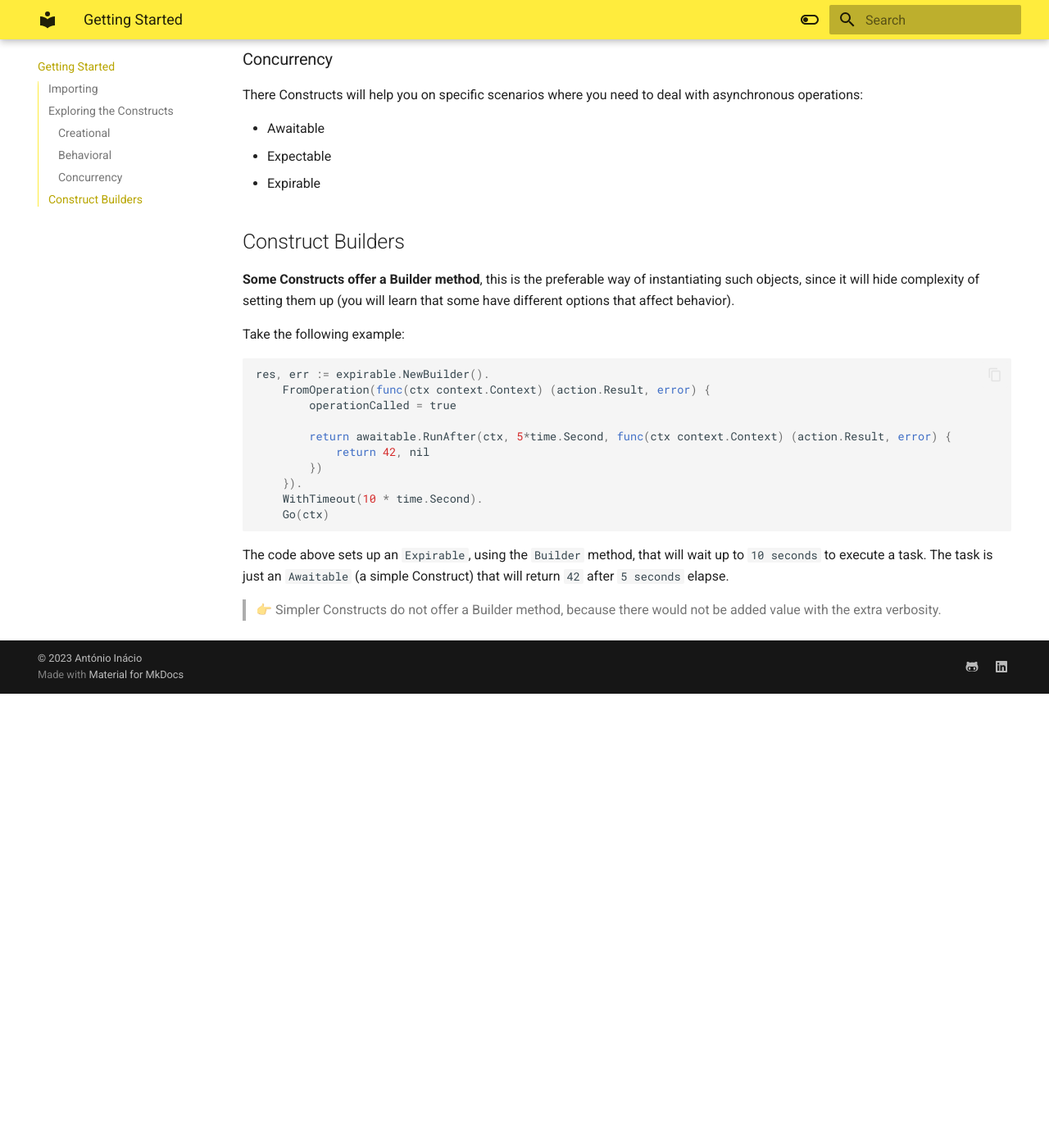
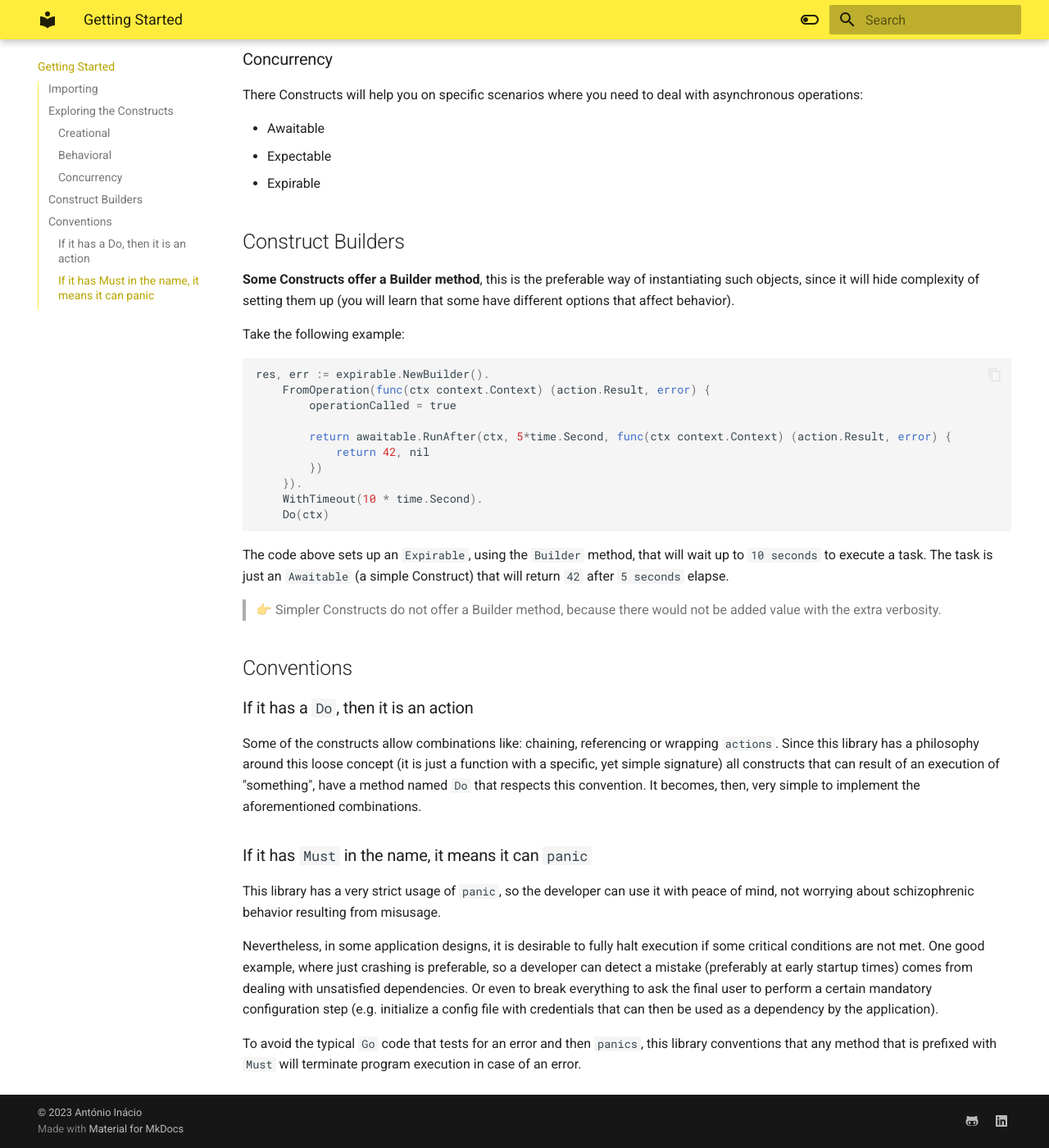
Before and after one commit to a-inacio/edt-go, an MkDocs documentation site: the page built from docs/getting-started.md, in a window 1280 px wide and 1400 px high, scrolled down 1029 px. Shown: the whole window at 82% size. Built offline with MkDocs 1.6.1 and Material for MkDocs 9.7.7, drawn with Linux system fonts in a browser that asks for light colours; before the commit the page ends 1875 px from its top, so only the background shows below that.

Commit message:
docs: Conventions

````diff
--- a/docs/getting-started.md
+++ b/docs/getting-started.md
@@ -55,10 +55,25 @@ res, err := expirable.NewBuilder().
         })
     }).
     WithTimeout(10 * time.Second).
-    Go(ctx)
+    Do(ctx)
 ```
 
 The code above sets up an `Expirable`, using the `Builder` method, that will wait up to `10 seconds` to execute a task.
 The task is just an `Awaitable` (a simple Construct) that will return `42` after `5 seconds` elapse.
 
 > 👉 Simpler Constructs do not offer a Builder method, because there would not be added value with the extra verbosity.
+
+## Conventions
+
+### If it has a `Do`, then it is an action
+
+Some of the constructs allow combinations like: chaining, referencing or wrapping `actions`. Since this library has a philosophy around this loose concept (it is just a function with a specific, yet simple signature) all constructs that can result of an execution of "something", have a method named `Do` that respects this convention. It becomes, then, very simple to implement the aforementioned combinations.
+
+### If it has `Must` in the name, it means it can `panic`
+
+This library has a very strict usage of `panic`, so the developer can use it with peace of mind, not worrying about schizophrenic behavior resulting from misusage.
+
+Nevertheless, in some application designs, it is desirable to fully halt execution if some critical conditions are not met.
+One good example, where just crashing is preferable, so a developer can detect a mistake (preferably at early startup times) comes from dealing with unsatisfied dependencies. Or even to break everything to ask the final user to perform a certain mandatory configuration step (e.g. initialize a config file with credentials that can then be used as a dependency by the application).
+
+To avoid the typical `Go` code that tests for an error and then `panics`, this library conventions that any method that is prefixed with `Must` will terminate program execution in case of an error.
````
Also changed, not shown: docs/expectable.md (+5 -5 lines).
